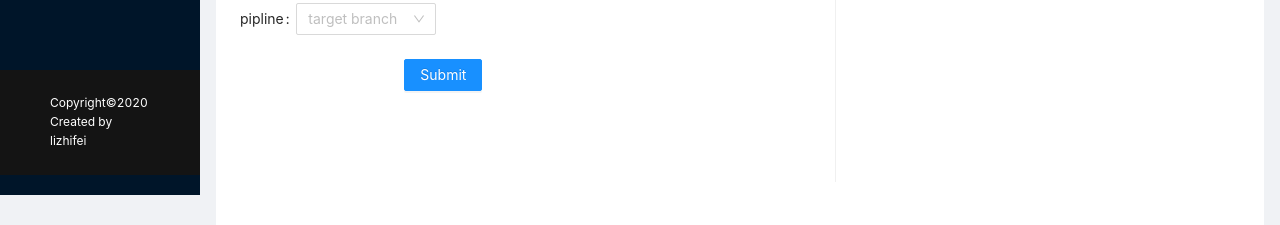
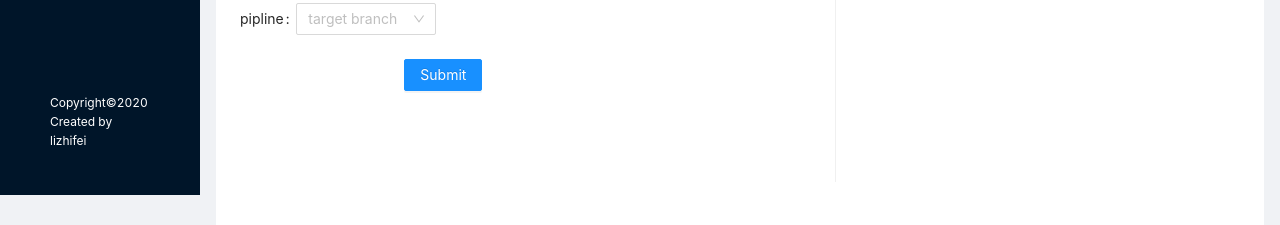
Before and after one commit to sunnyzhifei/gitlabtools, a React (Create React App) app: page / in a window 1280 px wide. Shown: the part 605-830 px from the top of the page. Built offline with nearby package versions, Linux system fonts and the light colour scheme; no server answers.

Commit message:
modify footer color

```diff
--- a/src/App.css
+++ b/src/App.css
@@ -16,7 +16,7 @@
 
 .footer {
   color: #fff;
-  background: #141414;
+  background: #001529;
   font-size: 12px;
   position: absolute;
   bottom: 20px;
```
